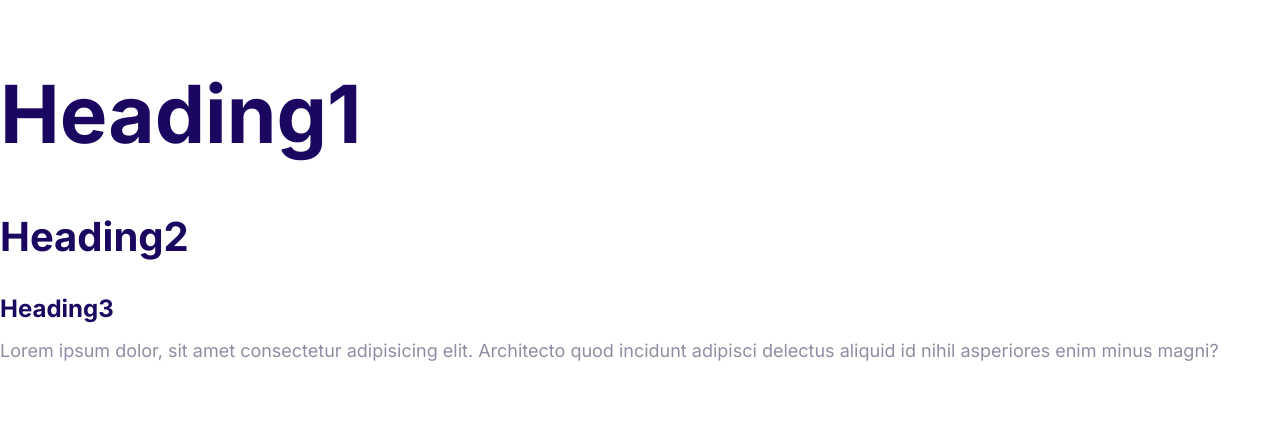
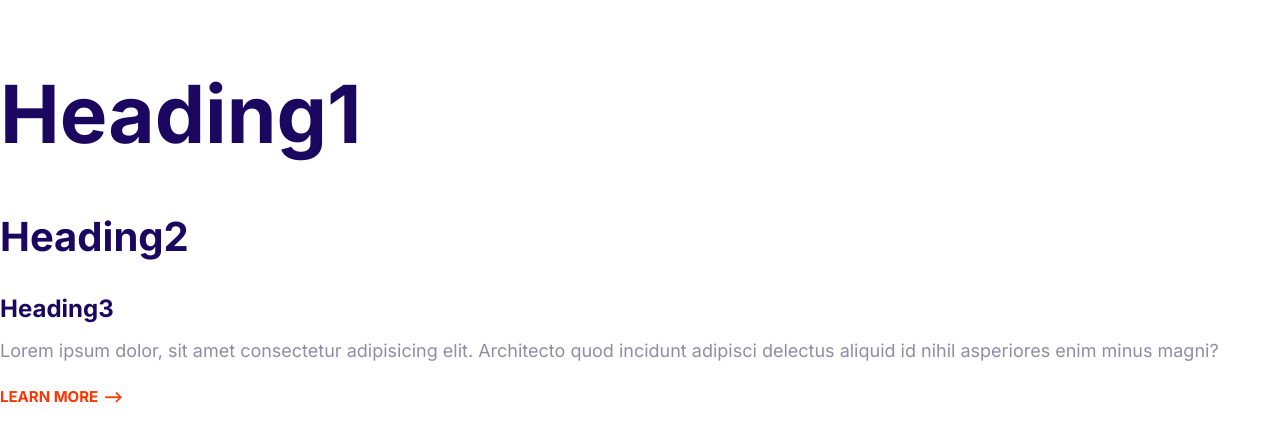
Before and after one commit to zohrexo/My-Moshify, a plain HTML site: page index.html in a window 1280 px wide. Drawn offline with Linux system fonts and the light colour scheme.

Commit message:
Build arrow link component

```diff
--- a/CSS/style.css
+++ b/CSS/style.css
@@ -5,6 +5,7 @@
   --color-headings: #1b0760;
   --color-body: #918ca4;
 }
+/* Typography */
 html {
   font-size: 62.5%;
 }
@@ -47,3 +48,26 @@ p {
     font-size: 2.4rem;
   }
 }
+/* Links */
+a {
+  text-decoration: none;
+}
+.link-arrow {
+  color: var(--color-accent);
+  text-transform: uppercase;
+  font-size: 2rem;
+  font-weight: bold;
+}
+.link-arrow::after {
+  content: "-->";
+  margin-left: 5px;
+  transition: margin 0.15s;
+}
+.link-arrow:hover::after {
+  margin-left: 10px;
+}
+@media screen and (min-width: 1024px) {
+  .link-arrow {
+    font-size: 1.5rem;
+  }
+}
--- a/index.html
+++ b/index.html
@@ -21,5 +21,6 @@
       Lorem ipsum dolor, sit amet consectetur adipisicing elit. Architecto quod
       incidunt adipisci delectus aliquid id nihil asperiores enim minus magni?
     </p>
+    <a href="" class="link-arrow">Learn More</a>
   </body>
 </html>
```
Also changed, not shown: Components/links.html (added, +1 -0 lines).
